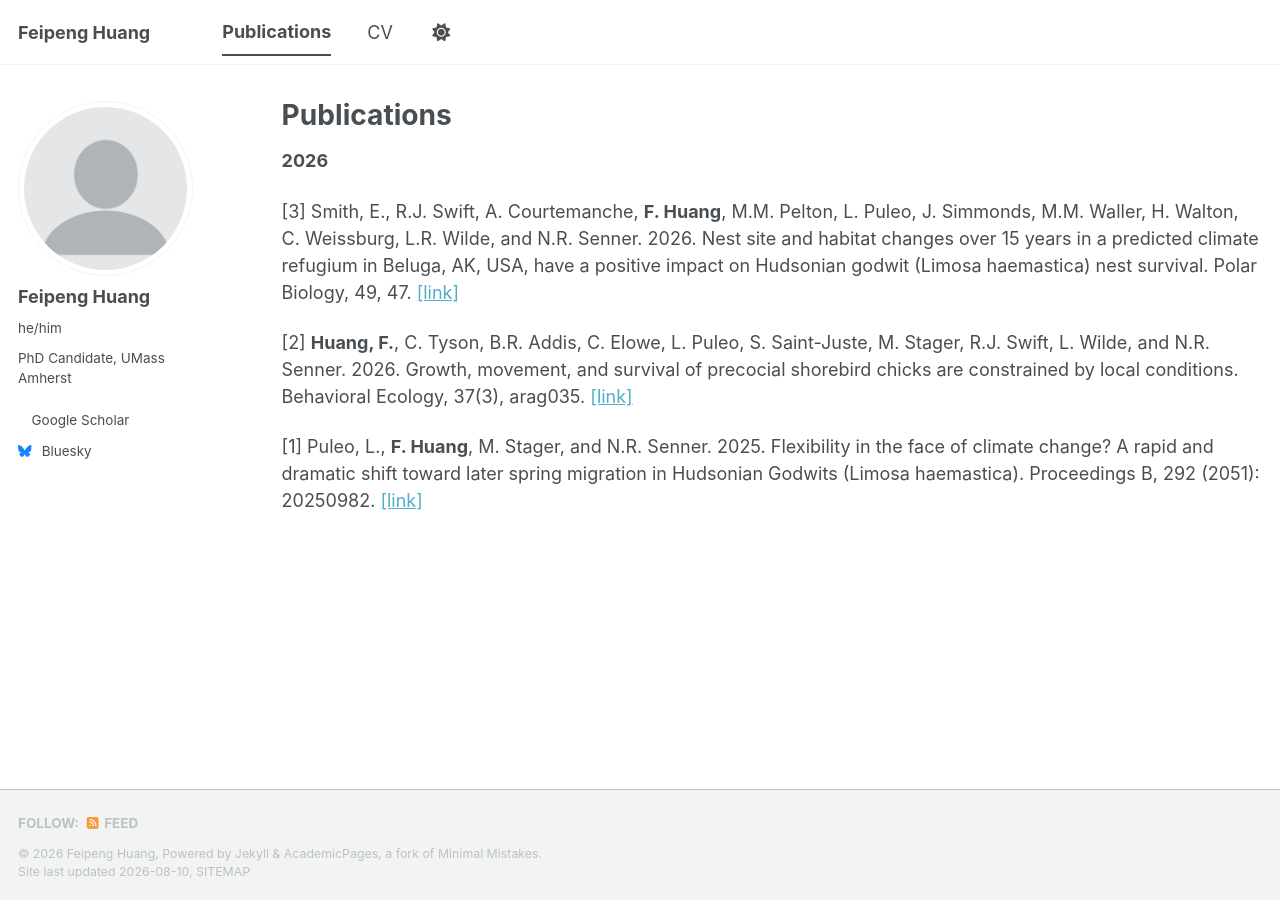
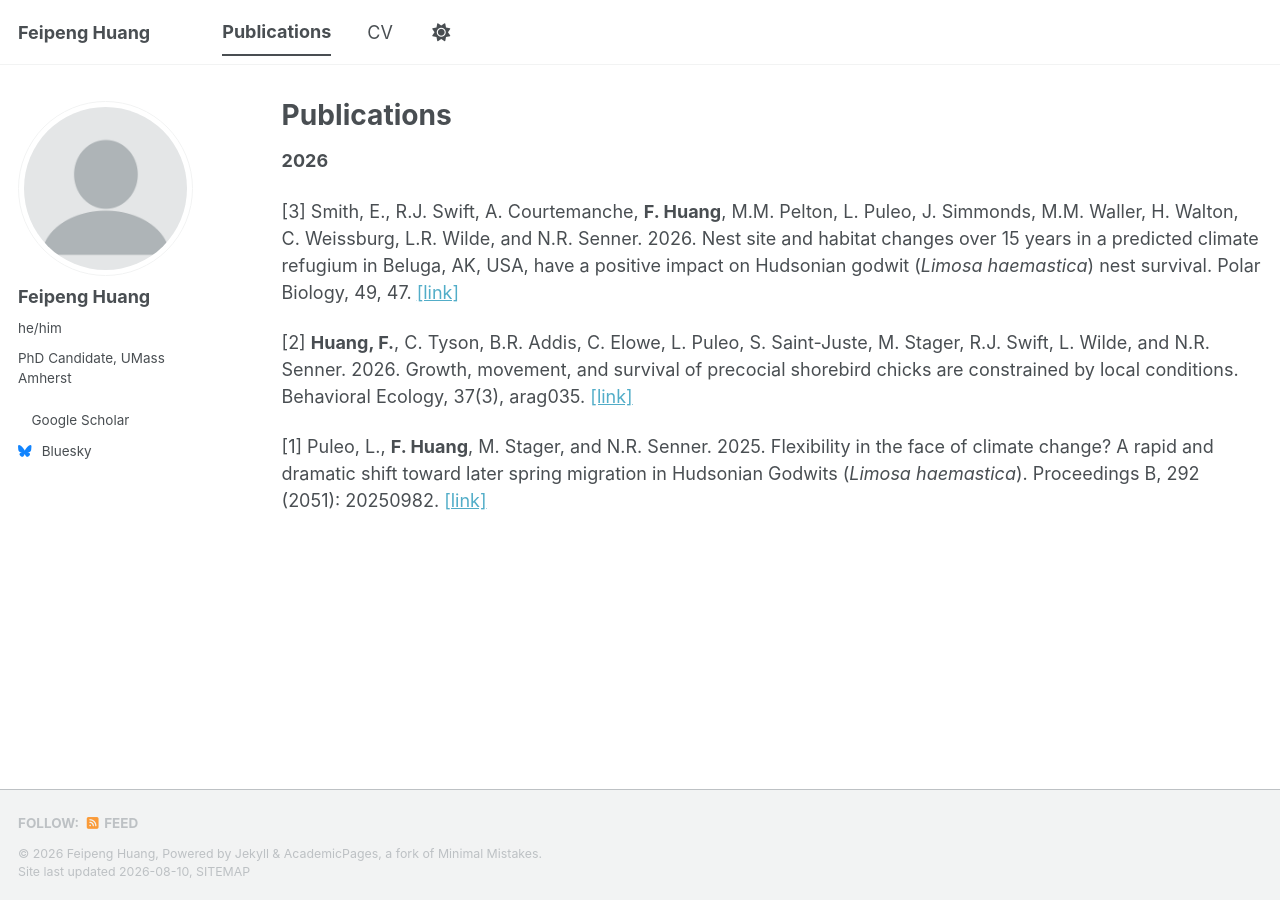
Before and after one commit to feipeng-huang/feipeng-huang.github.io, a Jekyll site: the page built from _pages/publications.md, in a window 1280 px wide. Built offline with Jekyll 4.4.1, drawn with Linux system fonts in a browser that asks for light colours; a style sheet for code colours, icons or effects is not loaded.

```diff
--- a/_pages/publications.md
+++ b/_pages/publications.md
@@ -7,10 +7,11 @@ author_profile: true
 
 {% include base_path %}
 
+
 **2026**
 
-[3] Smith, E., R.J. Swift, A. Courtemanche, **F. Huang**, M.M. Pelton, L. Puleo, J. Simmonds, M.M. Waller, H. Walton, C. Weissburg, L.R. Wilde, and N.R. Senner. 2026. Nest site and habitat changes over 15 years in a predicted climate refugium in Beluga, AK, USA, have a positive impact on Hudsonian godwit (Limosa haemastica) nest survival. Polar Biology, 49, 47. <a href = "https://link.springer.com/article/10.1007/s00300-026-03489-8" target="_blank">[link]</a>
+[3] Smith, E., R.J. Swift, A. Courtemanche, **F. Huang**, M.M. Pelton, L. Puleo, J. Simmonds, M.M. Waller, H. Walton, C. Weissburg, L.R. Wilde, and N.R. Senner. 2026. Nest site and habitat changes over 15 years in a predicted climate refugium in Beluga, AK, USA, have a positive impact on Hudsonian godwit (*Limosa haemastica*) nest survival. Polar Biology, 49, 47. <a href = "https://link.springer.com/article/10.1007/s00300-026-03489-8" target="_blank">[link]</a>
 
 [2] **Huang, F.**, C. Tyson, B.R. Addis, C. Elowe, L. Puleo, S. Saint-Juste, M. Stager, R.J. Swift, L. Wilde, and N.R. Senner. 2026. Growth, movement, and survival of precocial shorebird chicks are constrained by local conditions. Behavioral Ecology, 37(3), arag035. <a href = "https://academic.oup.com/beheco/article-abstract/37/3/arag035/8606990?redirectedFrom=fulltext" target="_blank">[link]</a>
 
-[1] Puleo, L., **F. Huang**, M. Stager, and N.R. Senner. 2025. Flexibility in the face of climate change? A rapid and dramatic shift toward later spring migration in Hudsonian Godwits (Limosa haemastica). Proceedings B, 292 (2051): 20250982. <a href = "https://royalsocietypublishing.org/rspb/article/292/2051/20250982/234635/Flexibility-in-the-face-of-climate-change-A-rapid" target="_blank">[link]</a>
+[1] Puleo, L., **F. Huang**, M. Stager, and N.R. Senner. 2025. Flexibility in the face of climate change? A rapid and dramatic shift toward later spring migration in Hudsonian Godwits (*Limosa haemastica*). Proceedings B, 292 (2051): 20250982. <a href = "https://royalsocietypublishing.org/rspb/article/292/2051/20250982/234635/Flexibility-in-the-face-of-climate-change-A-rapid" target="_blank">[link]</a>
```
